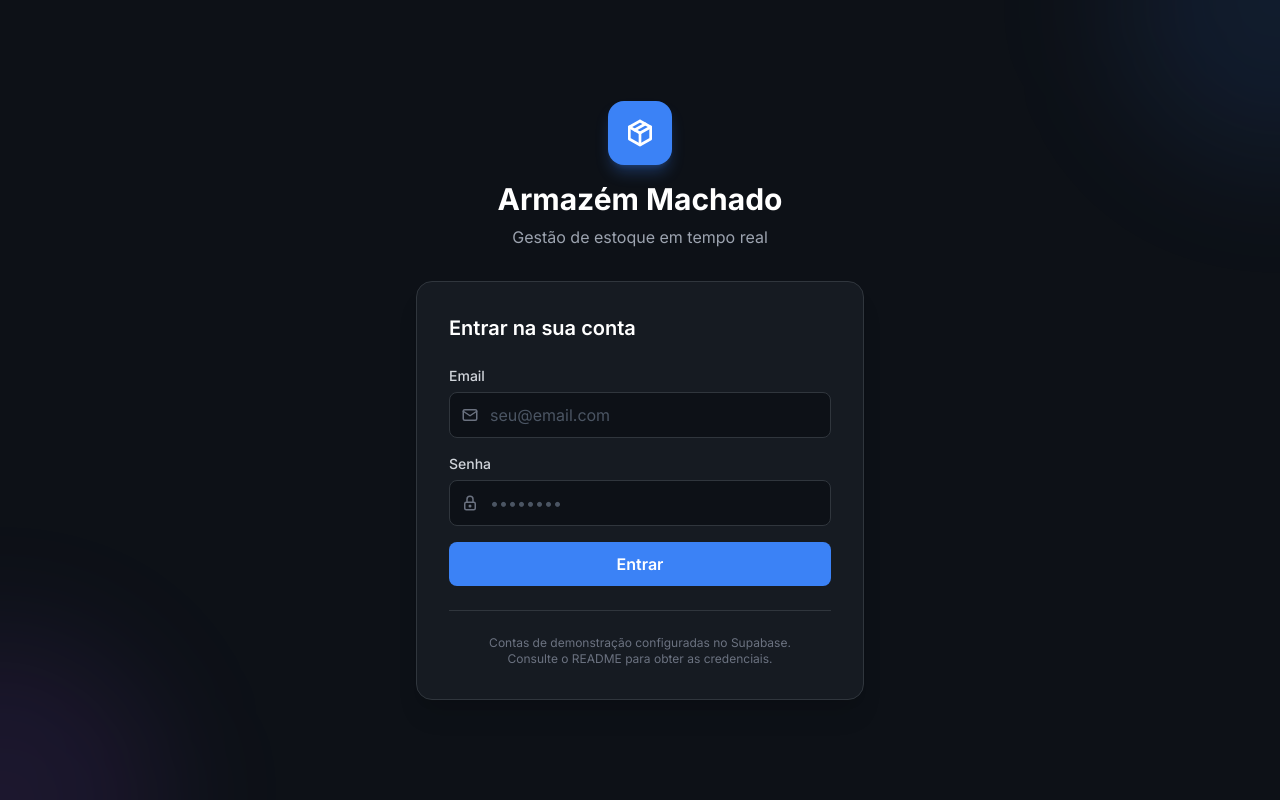
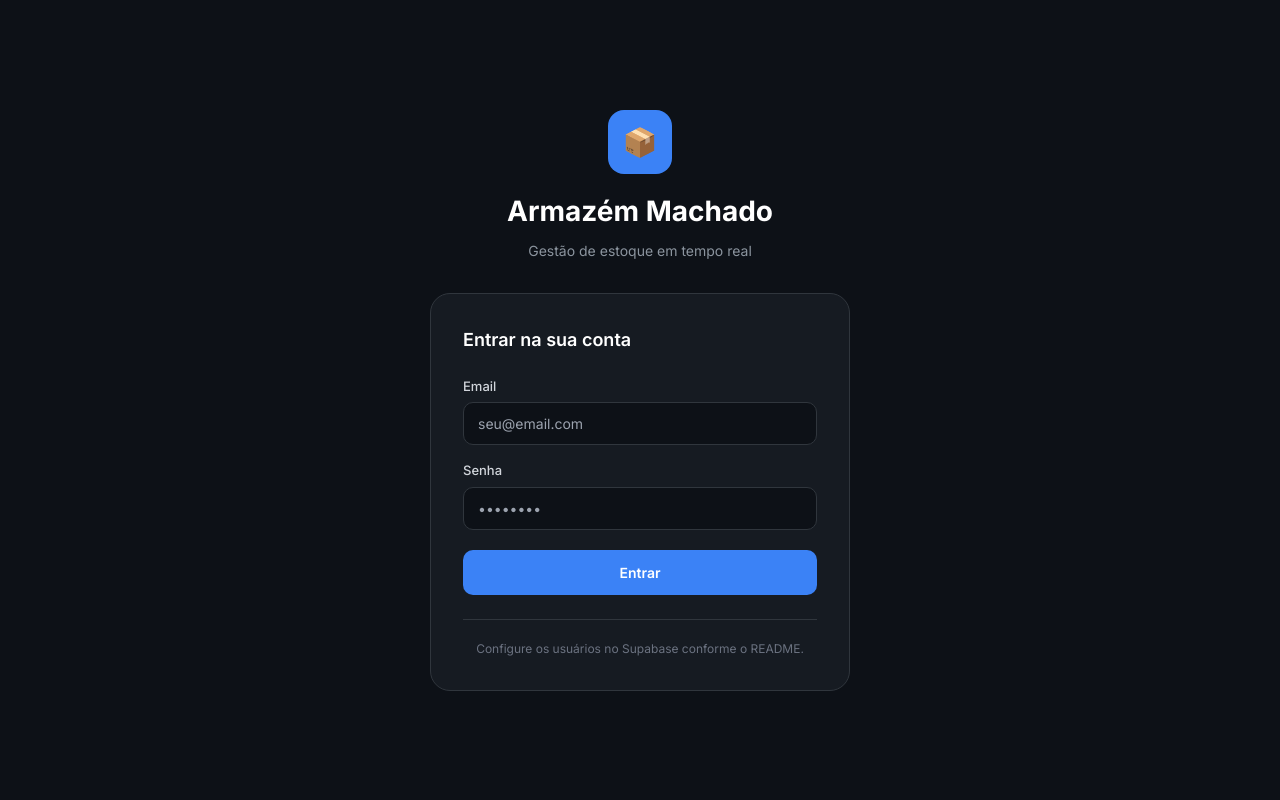
Before and after one commit to TucanoiDEV/Estoque_ET, a React (Vite) app: page /login in a window 1280 px wide. Built offline with nearby package versions, Linux system fonts and the light colour scheme.

Commit message:
ft: login

```diff
--- a/src/App.tsx
+++ b/src/App.tsx
@@ -1,5 +1,5 @@
 import { useState, useCallback, useEffect } from 'react'
-import { BrowserRouter, Routes, Route, Navigate } from 'react-router-dom'
+import { BrowserRouter, Routes, Route } from 'react-router-dom'
 
 // Contextos e hooks
 import { AuthContext, useAuthProvider } from './hooks/useAuth'
@@ -243,7 +243,6 @@ export default function App() {
                 </ProtectedRoute>
               }
             />
-            <Route path="/" element={<Navigate to="/" replace />} />
           </Routes>
         </BrowserRouter>
       </ToastProvider>
--- a/src/components/Auth/LoginPage.tsx
+++ b/src/components/Auth/LoginPage.tsx
@@ -1,5 +1,4 @@
 import { useState, FormEvent } from 'react'
-import { IconPackage, IconMail, IconLock, IconLoader2 } from '@tabler/icons-react'
 import { useAuth } from '../../hooks/useAuth'
 
 export function LoginPage() {
@@ -13,102 +12,147 @@ export function LoginPage() {
     e.preventDefault()
     setErro(null)
     setCarregando(true)
-
     try {
       await login(email, senha)
     } catch (err) {
-      const msg = err instanceof Error ? err.message : 'Erro desconhecido'
-      if (msg.includes('Invalid login credentials')) {
-        setErro('Email ou senha incorretos.')
-      } else if (msg.includes('Email not confirmed')) {
-        setErro('Confirme seu email antes de fazer login.')
-      } else {
-        setErro('Falha ao conectar. Tente novamente.')
-      }
+      const msg = err instanceof Error ? err.message : ''
+      if (msg.includes('Invalid login credentials')) setErro('Email ou senha incorretos.')
+      else if (msg.includes('Email not confirmed')) setErro('Confirme seu email antes de fazer login.')
+      else setErro('Falha ao conectar. Tente novamente.')
     } finally {
       setCarregando(false)
     }
   }
 
   return (
-    <div className="min-h-screen bg-dark-bg flex items-center justify-center p-4">
-      {/* Decoração de fundo */}
-      <div className="absolute inset-0 overflow-hidden pointer-events-none">
-        <div className="absolute -top-40 -right-40 w-80 h-80 bg-brand-blue/10 rounded-full blur-3xl" />
-        <div className="absolute -bottom-40 -left-40 w-80 h-80 bg-brand-purple/10 rounded-full blur-3xl" />
+    <div style={{
+      minHeight: '100vh',
+      background: '#0d1117',
+      display: 'flex',
+      alignItems: 'center',
+      justifyContent: 'center',
+      padding: '24px',
+      fontFamily: 'Inter, system-ui, sans-serif',
+    }}>
+      <div style={{ width: '100%', maxWidth: '420px' }}>
+        {/* Logo */}
+        <div style={{ textAlign: 'center', marginBottom: '32px' }}>
+          <div style={{
+            display: 'inline-flex',
+            alignItems: 'center',
+            justifyContent: 'center',
+            width: 64,
+            height: 64,
+            background: '#3b82f6',
+            borderRadius: '16px',
+            marginBottom: '16px',
+            fontSize: '28px',
+          }}>📦</div>
+          <h1 style={{ color: '#ffffff', fontSize: '28px', fontWeight: 700, margin: '0 0 8px' }}>
+            Armazém Machado
+          </h1>
+          <p style={{ color: '#8b949e', fontSize: '14px', margin: 0 }}>
+            Gestão de estoque em tempo real
+          </p>
         </div>
 
-      <div className="relative w-full max-w-md">
-        {/* Logo */}
-        <div className="text-center mb-8">
-          <div className="inline-flex items-center justify-center w-16 h-16 bg-brand-blue rounded-2xl mb-4 shadow-lg shadow-brand-blue/30">
-            <IconPackage size={32} className="text-white" />
-          </div>
-          <h1 className="text-3xl font-bold text-white">Armazém Machado</h1>
-          <p className="text-gray-400 mt-2">Gestão de estoque em tempo real</p>
-        </div>
-
-        {/* Card de login */}
-        <div className="bg-dark-card border border-dark-border rounded-2xl p-8 shadow-xl">
-          <h2 className="text-xl font-semibold text-white mb-6">Entrar na sua conta</h2>
+        {/* Card */}
+        <div style={{
+          background: '#161b22',
+          border: '1px solid #30363d',
+          borderRadius: '20px',
+          padding: '32px',
+        }}>
+          <h2 style={{ color: '#ffffff', fontSize: '18px', fontWeight: 600, margin: '0 0 24px' }}>
+            Entrar na sua conta
+          </h2>
 
           {erro && (
-            <div className="bg-red-500/10 border border-red-500/30 text-red-400 rounded-lg px-4 py-3 mb-4 text-sm">
+            <div style={{
+              background: 'rgba(239,68,68,0.1)',
+              border: '1px solid rgba(239,68,68,0.3)',
+              color: '#f87171',
+              borderRadius: '10px',
+              padding: '12px 16px',
+              marginBottom: '16px',
+              fontSize: '14px',
+            }}>
               {erro}
             </div>
           )}
 
-          <form onSubmit={handleSubmit} className="space-y-4">
+          <form onSubmit={handleSubmit} style={{ display: 'flex', flexDirection: 'column', gap: '16px' }}>
             <div>
-              <label className="block text-sm font-medium text-gray-300 mb-1.5">Email</label>
-              <div className="relative">
-                <IconMail size={18} className="absolute left-3 top-1/2 -translate-y-1/2 text-gray-500" />
+              <label style={{ display: 'block', color: '#d1d5db', fontSize: '13px', fontWeight: 500, marginBottom: '6px' }}>
+                Email
+              </label>
               <input
                 type="email"
                 value={email}
                 onChange={(e) => setEmail(e.target.value)}
                 placeholder="seu@email.com"
                 required
-                  className="w-full bg-dark-bg border border-dark-border rounded-lg pl-10 pr-4 py-2.5 text-white placeholder-gray-600 focus:outline-none focus:border-brand-blue focus:ring-1 focus:ring-brand-blue transition-colors"
+                style={{
+                  width: '100%',
+                  background: '#0d1117',
+                  border: '1px solid #30363d',
+                  borderRadius: '10px',
+                  padding: '10px 14px',
+                  color: '#ffffff',
+                  fontSize: '14px',
+                  outline: 'none',
+                  boxSizing: 'border-box',
+                }}
               />
-              </div>
             </div>
 
             <div>
-              <label className="block text-sm font-medium text-gray-300 mb-1.5">Senha</label>
-              <div className="relative">
-                <IconLock size={18} className="absolute left-3 top-1/2 -translate-y-1/2 text-gray-500" />
+              <label style={{ display: 'block', color: '#d1d5db', fontSize: '13px', fontWeight: 500, marginBottom: '6px' }}>
+                Senha
+              </label>
               <input
                 type="password"
                 value={senha}
                 onChange={(e) => setSenha(e.target.value)}
                 placeholder="••••••••"
                 required
-                  className="w-full bg-dark-bg border border-dark-border rounded-lg pl-10 pr-4 py-2.5 text-white placeholder-gray-600 focus:outline-none focus:border-brand-blue focus:ring-1 focus:ring-brand-blue transition-colors"
+                style={{
+                  width: '100%',
+                  background: '#0d1117',
+                  border: '1px solid #30363d',
+                  borderRadius: '10px',
+                  padding: '10px 14px',
+                  color: '#ffffff',
+                  fontSize: '14px',
+                  outline: 'none',
+                  boxSizing: 'border-box',
+                }}
               />
-              </div>
             </div>
 
             <button
               type="submit"
               disabled={carregando}
-              className="w-full bg-brand-blue hover:bg-blue-600 disabled:opacity-60 text-white font-semibold py-2.5 rounded-lg flex items-center justify-center gap-2 transition-colors mt-2"
+              style={{
+                width: '100%',
+                background: carregando ? '#1d4ed8' : '#3b82f6',
+                color: '#ffffff',
+                border: 'none',
+                borderRadius: '10px',
+                padding: '12px',
+                fontSize: '14px',
+                fontWeight: 600,
+                cursor: carregando ? 'not-allowed' : 'pointer',
+                marginTop: '4px',
+              }}
             >
-              {carregando ? (
-                <>
-                  <IconLoader2 size={18} className="animate-spin" />
-                  Entrando...
-                </>
-              ) : (
-                'Entrar'
-              )}
+              {carregando ? 'Entrando...' : 'Entrar'}
             </button>
           </form>
 
-          <div className="mt-6 pt-6 border-t border-dark-border">
-            <p className="text-xs text-gray-500 text-center">
-              Contas de demonstração configuradas no Supabase.<br />
-              Consulte o README para obter as credenciais.
+          <div style={{ marginTop: '24px', paddingTop: '20px', borderTop: '1px solid #30363d', textAlign: 'center' }}>
+            <p style={{ color: '#6b7280', fontSize: '12px', margin: 0 }}>
+              Configure os usuários no Supabase conforme o README.
             </p>
           </div>
         </div>
--- a/src/components/Auth/ProtectedRoute.tsx
+++ b/src/components/Auth/ProtectedRoute.tsx
@@ -14,7 +14,7 @@ export function ProtectedRoute({ children }: Props) {
       <div
         style={{
           minHeight: '100vh',
-          background: '#0d1117',
+          background: '#1a0033',
           display: 'flex',
           flexDirection: 'column',
           alignItems: 'center',
--- a/src/main.tsx
+++ b/src/main.tsx
@@ -1,16 +1,18 @@
 import React from 'react'
 import ReactDOM from 'react-dom/client'
-import App from './App.tsx'
-import { ErrorBoundary } from './components/shared/ErrorBoundary.tsx'
-import { ConfiguracaoAviso } from './components/shared/ConfiguracaoAviso.tsx'
-import { supabaseConfigurado } from './services/supabase.ts'
 import './index.css'
 
-// Remove o fallback HTML assim que o React assumir o controle
 function removerFallback() {
   const el = document.getElementById('loading-fallback')
   if (el) el.remove()
 }
+
+async function iniciar() {
+  try {
+    const { supabaseConfigurado } = await import('./services/supabase')
+    const { default: App } = await import('./App')
+    const { ErrorBoundary } = await import('./components/shared/ErrorBoundary')
+    const { ConfiguracaoAviso } = await import('./components/shared/ConfiguracaoAviso')
 
     const root = ReactDOM.createRoot(document.getElementById('root')!)
 
@@ -19,8 +21,18 @@ root.render(
         <ErrorBoundary>
           {supabaseConfigurado ? <App /> : <ConfiguracaoAviso />}
         </ErrorBoundary>
-  </React.StrictMode>,
+      </React.StrictMode>
     )
 
-// Aguarda 200ms para garantir que React renderizou antes de remover o fallback
-setTimeout(removerFallback, 200)
+    setTimeout(removerFallback, 300)
+  } catch (err) {
+    console.error('[Armazém Machado] Erro fatal:', err)
+    const rootEl = document.getElementById('root')
+    if (rootEl) {
+      rootEl.innerHTML = `<div style="min-height:100vh;background:#0d1117;display:flex;align-items:center;justify-content:center;padding:24px;font-family:monospace"><div style="background:#161b22;border:1px solid #ef4444;border-radius:16px;padding:32px;max-width:600px;width:100%"><h2 style="color:#ef4444;margin:0 0 16px">Erro ao iniciar</h2><pre style="color:#fca5a5;font-size:13px;white-space:pre-wrap;margin:0">${String(err)}</pre></div></div>`
+    }
+    removerFallback()
+  }
+}
+
+iniciar()
```
Also changed, not shown: 1 other file (tests, documents, lock files or other folders). Lines whose indentation alone changed are shown as unchanged.
